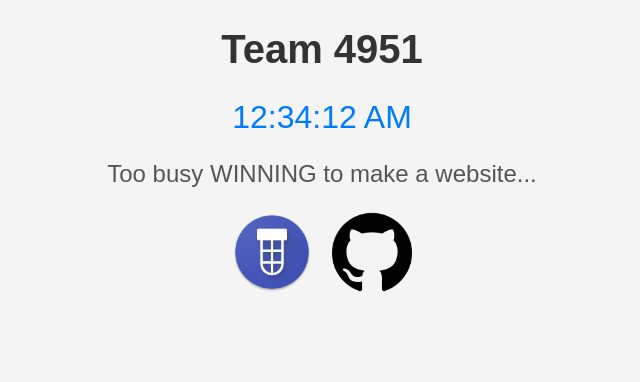
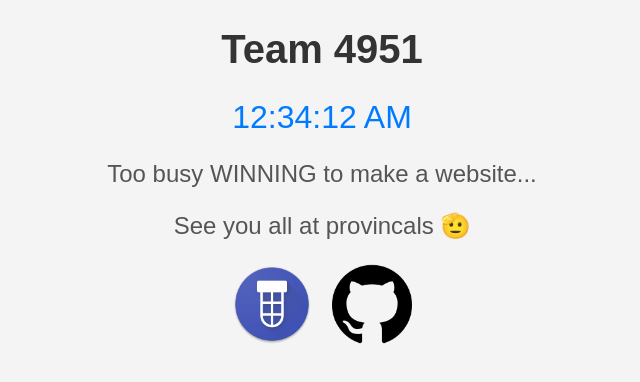
Before and after one commit to CDS-Cyclones/4951-website, a website: page index.html in a window 1280 px wide. Shown: the whole page, without its empty margins (318-958 px from the left). Drawn offline with Linux system fonts and the light colour scheme.

Commit message:
Update index.html
provincials?!

```diff
--- a/index.html
+++ b/index.html
@@ -47,6 +47,7 @@
 <h1>Team 4951</h1>
 <div id="clock"></div>
 <p>Too busy WINNING to make a website...</p>
+<p>See you all at provincals 🫡</p>
 
 <footer>
     <div class="logo-container">
```
